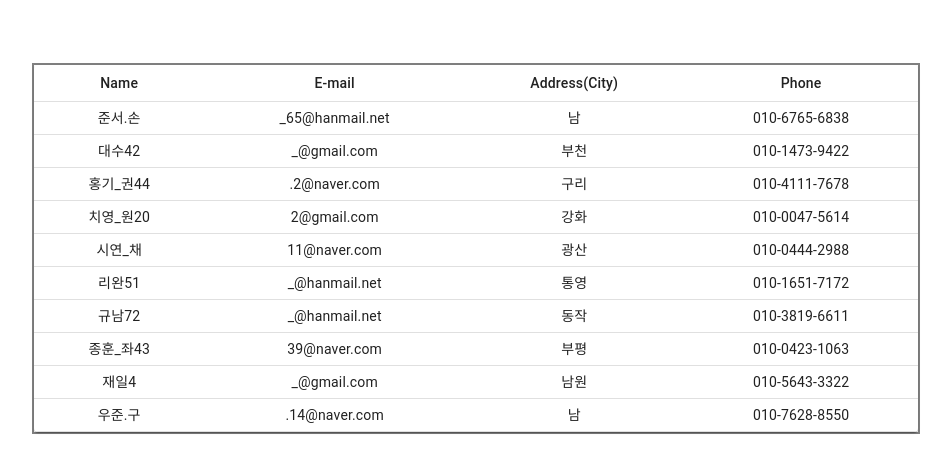
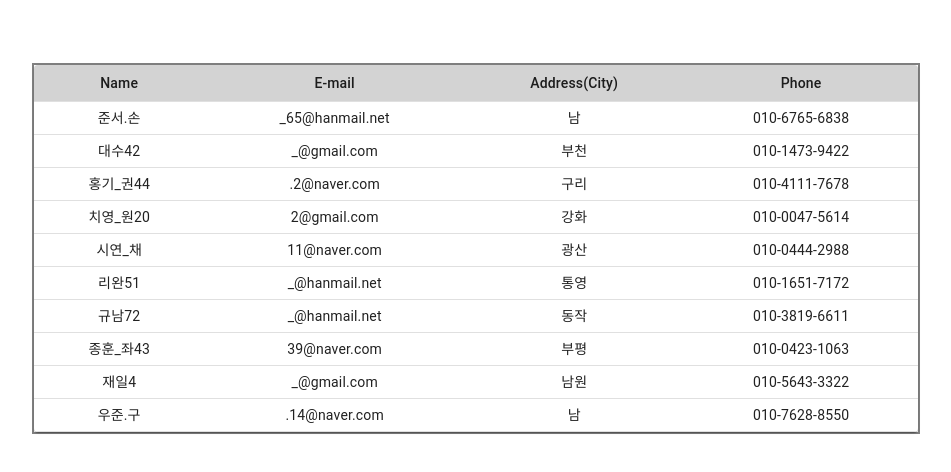
Before and after one commit to Sangkun-svg/T-board, a React (Create React App) app in the folder view/: page / in a window 1280 px wide. Shown: the top 472 px of the page, without its empty margins (166-1117 px from the left). Built offline with nearby package versions, Linux system fonts and the light colour scheme.

Commit message:
design : add color to TableHeader

```diff
--- a/view/src/App.tsx
+++ b/view/src/App.tsx
@@ -33,13 +33,13 @@ export const App = () => {
     <Wrapper>
       <TableContainer component={Paper}>
         <Table size="small" aria-label="a dense table">
-          <TableHead>
+          <TableHeadCustom>
             <TableRow>
               {TableCells.map((col) => {
                 return <TableCell align="center">{col}</TableCell>;
               })}
             </TableRow>
-          </TableHead>
+          </TableHeadCustom>
           <TableBody>
             {users.map((user) => {
               const { name, email, address, phone } = user;
@@ -65,3 +65,7 @@ const Wrapper = styled.div`
   height: auto;
   border: 2px solid gray;
 `;
+
+const TableHeadCustom = styled(TableHead)`
+  background-color: #d3d3d3;
+`;
```
